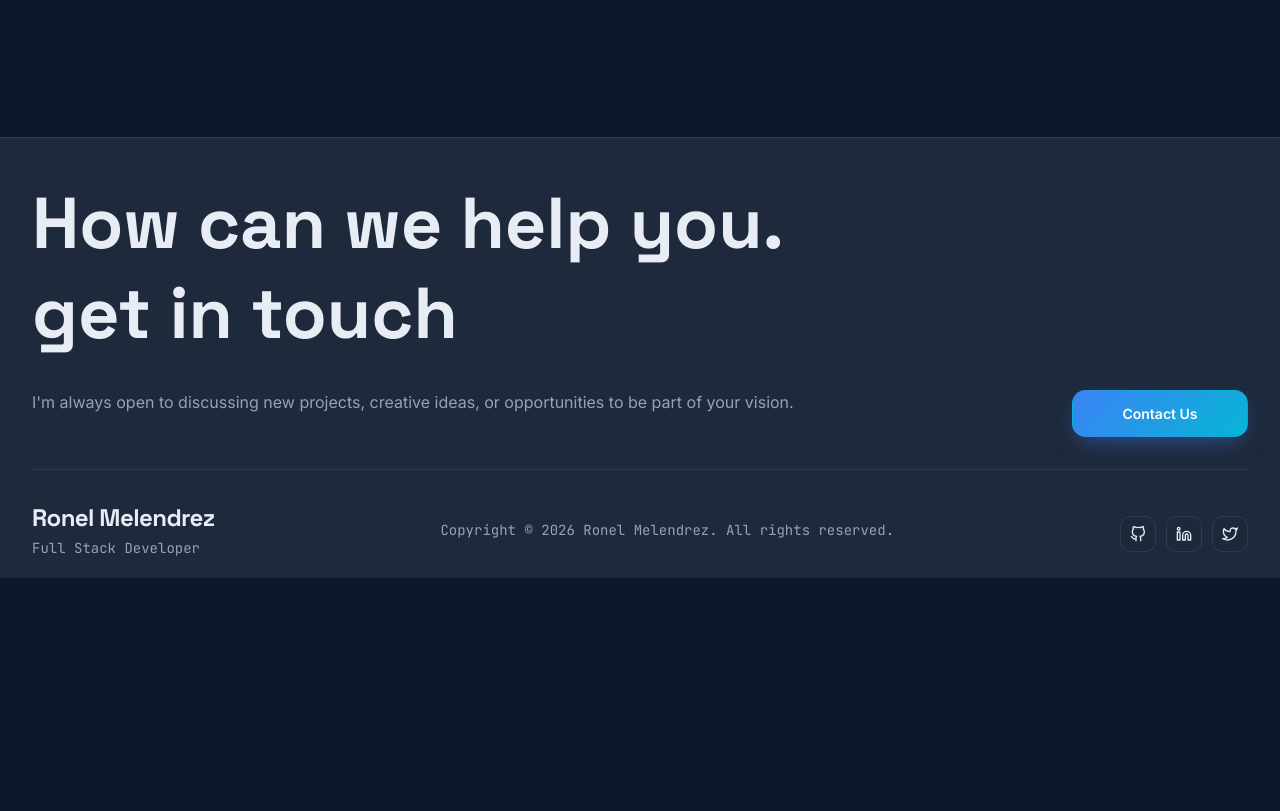
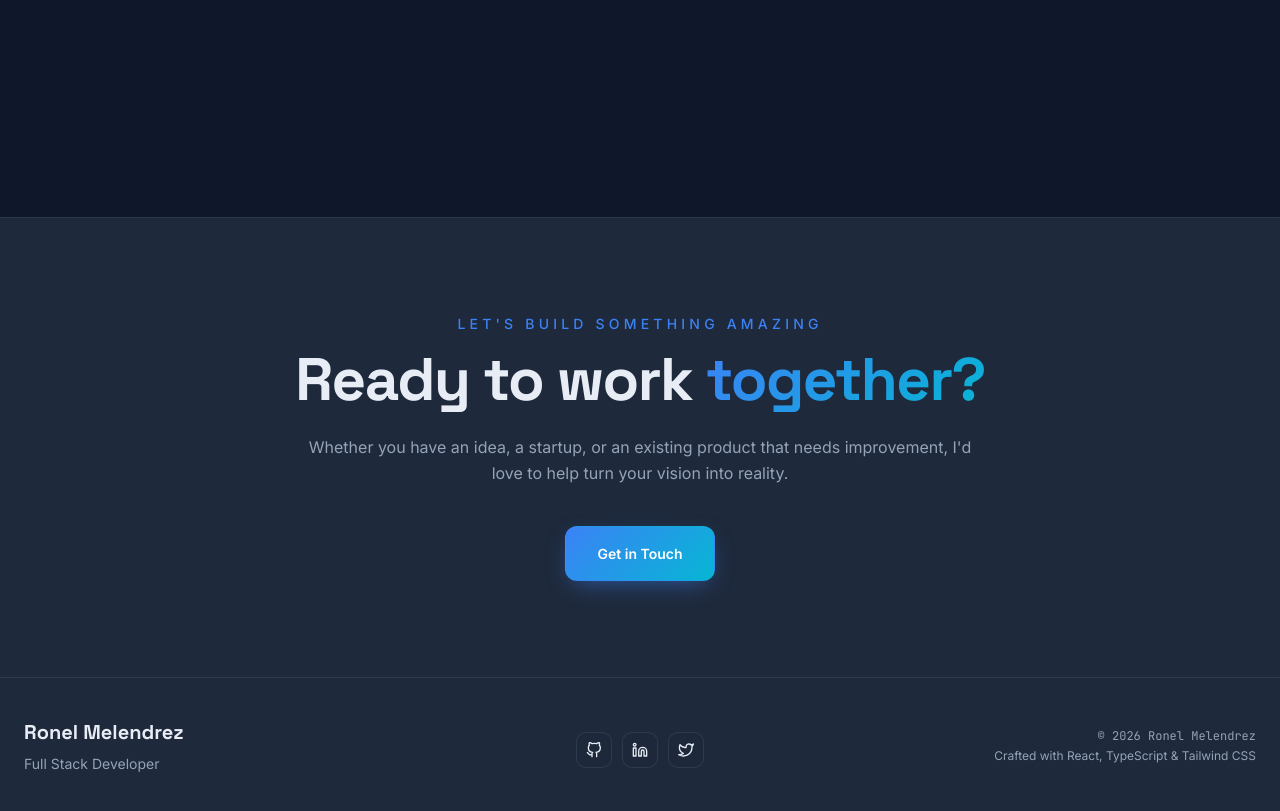
Before and after one commit to Ronelmelendrez/My_Portfolio, a React (Vite) app: page /contact in a window 1280 px wide. Shown: the part 1040-1851 px from the top of the page. Before the commit the page ends 1618 px from the top, so only its background shows below. Built offline with nearby package versions, Linux system fonts and the light colour scheme; the HTML template or start-up script is replaced by a standard one.

Commit message:
refactor: the layout on the footer

```diff
--- a/src/components/layout/Footer.tsx
+++ b/src/components/layout/Footer.tsx
@@ -5,51 +5,74 @@ const Footer = () => {
   const currentYear = new Date().getFullYear();
 
   return (
-    <footer className="w-full border-t border-border bg-card text-card-foreground mt-12">
-      <div className="max-w-7xl mx-auto px-4 sm:px-6 lg:px-8 pt-10">
-        {/* Top CTA section */}
-        <div className="w-full text-5xl md:text-7xl font-bold font-display">
-          <h1 className="w-full md:w-2/3 leading-tight">
-            How can we help you. get in touch
-          </h1>
-        </div>
+    <footer className="mt-32 border-t border-border bg-card">
+      {/* CTA */}
+      <section className="relative overflow-hidden">
+        <div className="absolute inset-0 bg-gradient-to-br from-primary/5 via-transparent to-accent/5" />
 
-        <div className="flex mt-8 flex-col md:flex-row md:justify-between items-start">
-          <p className="w-full md:w-2/3 text-dim text-base">
-            I'm always open to discussing new projects, creative ideas, or opportunities to be part of your vision.
-          </p>
-          <div className="w-44 pt-6 md:pt-0">
-            <Link
-              to="#contact"
-              className="btn btn-primary justify-center text-center rounded-lg px-10 py-3 flex items-center"
-            >
-              Contact Us
-            </Link>
+        <div className="relative mx-auto max-w-7xl px-6 py-24">
+          <div className="mx-auto max-w-3xl text-center">
+            <p className="text-sm uppercase tracking-[0.3em] text-primary font-medium">
+              Let's Build Something Amazing
+            </p>
+
+            <h2 className="mt-4 text-5xl md:text-6xl font-display font-bold tracking-tight">
+              Ready to work{" "}
+              <span className="grad-text">together?</span>
+            </h2>
+
+            <p className="mx-auto mt-6 max-w-2xl text-dim leading-relaxed">
+              Whether you have an idea, a startup, or an existing product that
+              needs improvement, I'd love to help turn your vision into reality.
+            </p>
+
+            <div className="mt-10">
+              <Link
+                to="#contact"
+                className="btn btn-primary rounded-xl px-8 py-4"
+              >
+                Get in Touch
+              </Link>
+            </div>
           </div>
         </div>
+      </section>
 
-        <hr className="border-border mt-8" />
-        {/* Bottom section */}
-        <div className="flex flex-col mt-8">
-          <div className="flex flex-col md:flex-row justify-between items-center gap-6 md:gap-0 mb-5">
+      {/* Footer Content */}
+      <section className="border-t border-border">
+        <div className="mx-auto max-w-7xl px-6 py-10">
+          <div className="grid gap-10 md:grid-cols-3 md:items-center">
+
             {/* Brand */}
-            <div>
-              <h3 className="text-2xl font-bold font-display tracking-tight">Ronel Melendrez</h3>
-              <p className="text-dim text-sm font-mono mt-1">Full Stack Developer</p>
+            <div className="text-center md:text-left">
+              <h3 className="font-display text-xl font-bold">
+                Ronel Melendrez
+              </h3>
+
+              <p className="mt-2 text-sm text-dim">
+                Full Stack Developer
+              </p>
+            </div>
+
+            {/* Social */}
+            <div className="flex justify-center">
+              <SocialLinks />
             </div>
 
             {/* Copyright */}
-            <p className="text-dim font-mono text-sm">
-              Copyright © {currentYear} Ronel Melendrez. All rights reserved.
-            </p>
+            <div className="text-center md:text-right">
+              <p className="font-mono text-xs text-dim">
+                © {currentYear} Ronel Melendrez
+              </p>
 
-            {/* Social Links */}
-            <div>
-              <SocialLinks />
+              <p className="mt-1 text-xs text-dim">
+                Crafted with React, TypeScript & Tailwind CSS
+              </p>
             </div>
+
           </div>
         </div>
-      </div>
+      </section>
     </footer>
   );
 };
```
